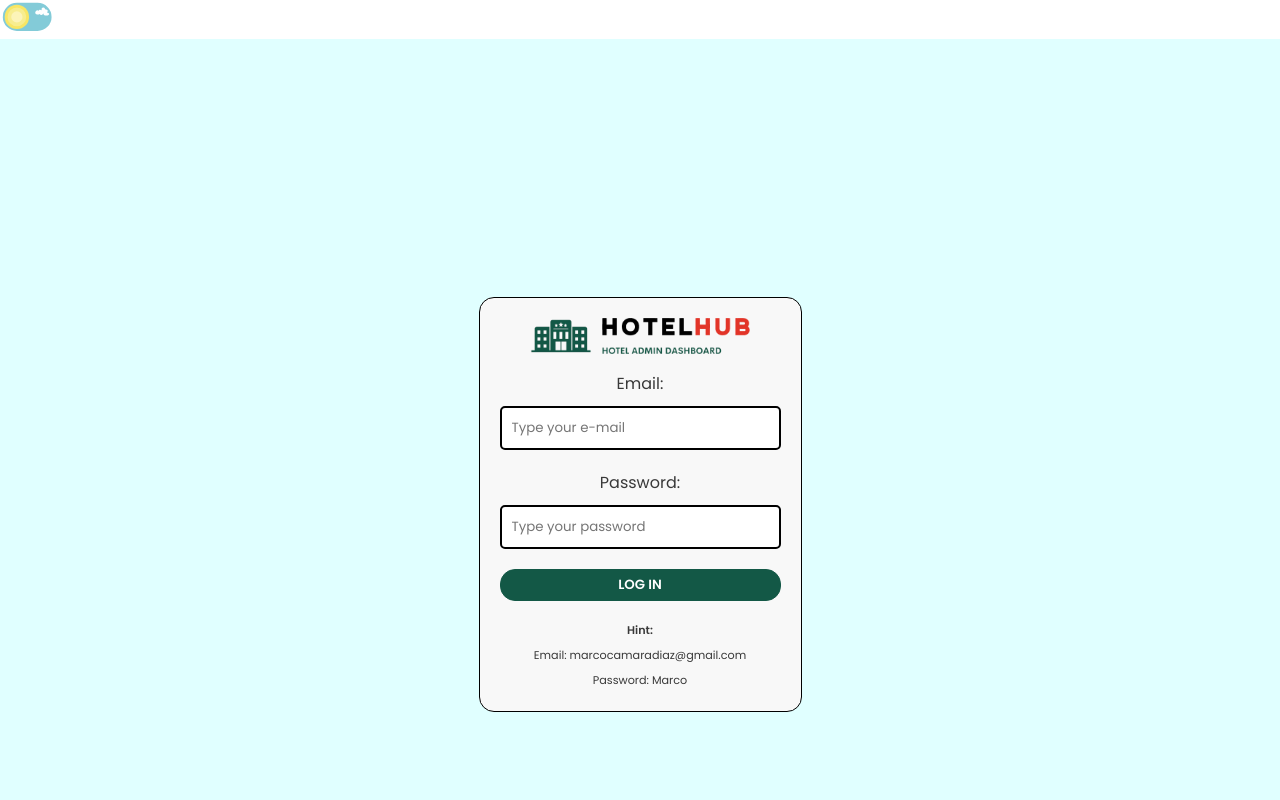
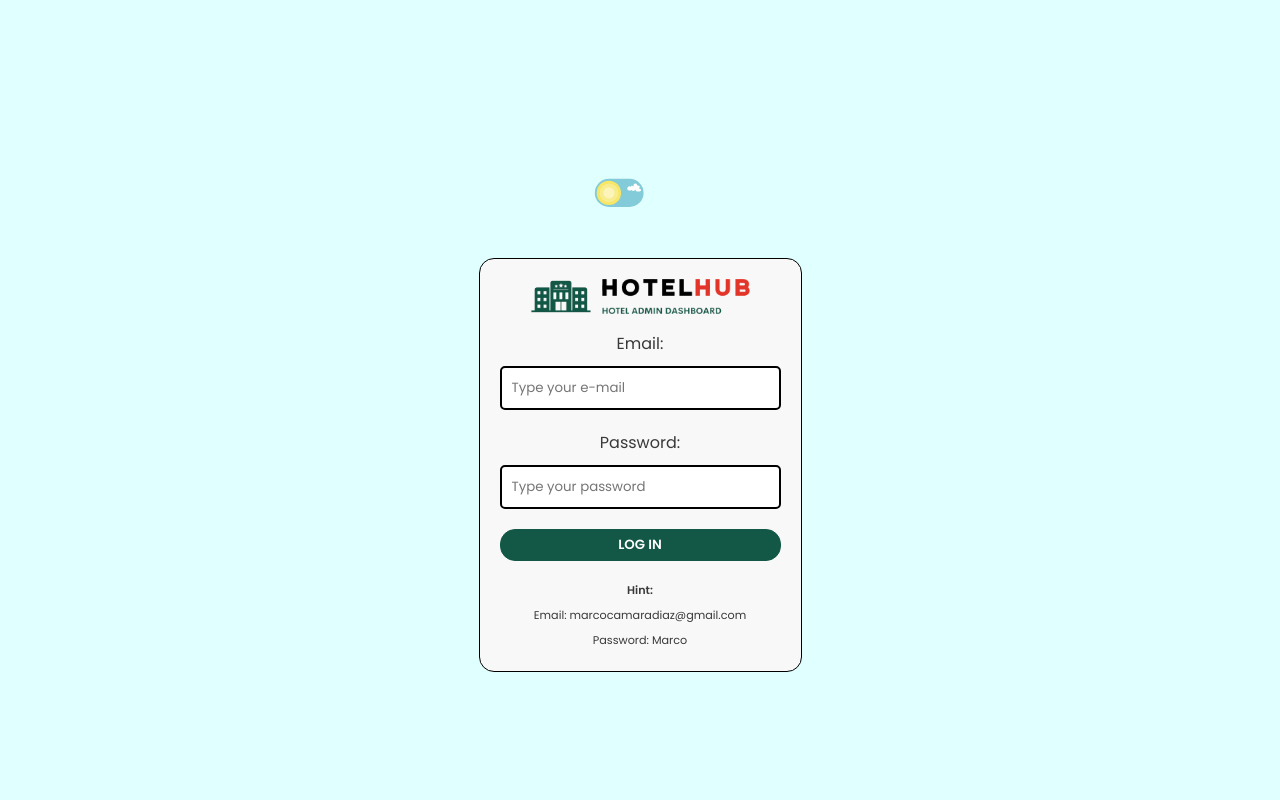
Before and after one commit to MarcoNobody1/dashboardhotel, a React (Vite) app: page /login in a window 1280 px wide. Shown: the top 800 px of the page. Built offline with nearby package versions, Linux system fonts and the light colour scheme.

Commit message:
Se modifica logica del header para mostrar el switch del tema en el login

```diff
--- a/src/Components/Header/SwitchSunMoon.tsx
+++ b/src/Components/Header/SwitchSunMoon.tsx
@@ -1,8 +1,7 @@
-import React, { useContext, useState } from "react";
+import { useContext, useState } from "react";
 import styled from "styled-components";
 import { FC } from 'react';
 import { ThemeContext } from "../../Context/ToggleTheme";
-import { is } from "cypress/types/bluebird";
 
 const ThemeToggleButton = styled.label`
   font-size: 8px;
@@ -89,7 +88,10 @@ const Toggle = styled.input`
   }
 `;
 
-export const SwitchSunMoon: FC = () => {
+interface SwtichInterface {
+    absolute?: boolean
+}
+export const SwitchSunMoon: FC<SwtichInterface>= ({absolute}) => {
     const [isChecked, setIsChecked] = useState(false);
     const { dark, darkDispatch } = useContext(ThemeContext);
     const handleToggleChange = () => {
@@ -98,7 +100,7 @@ export const SwitchSunMoon: FC = () => {
     };
 
     return (
-        <ThemeToggleButton>
+        <ThemeToggleButton style={absolute ? {position:"absolute", top:"22%", right:"47%"} : {}}>
             <Toggle name="darkModeToggle" type="checkbox" checked={dark.dark} onChange={() => handleToggleChange()} />
             <svg
                 viewBox="0 0 69.667 44"
```
